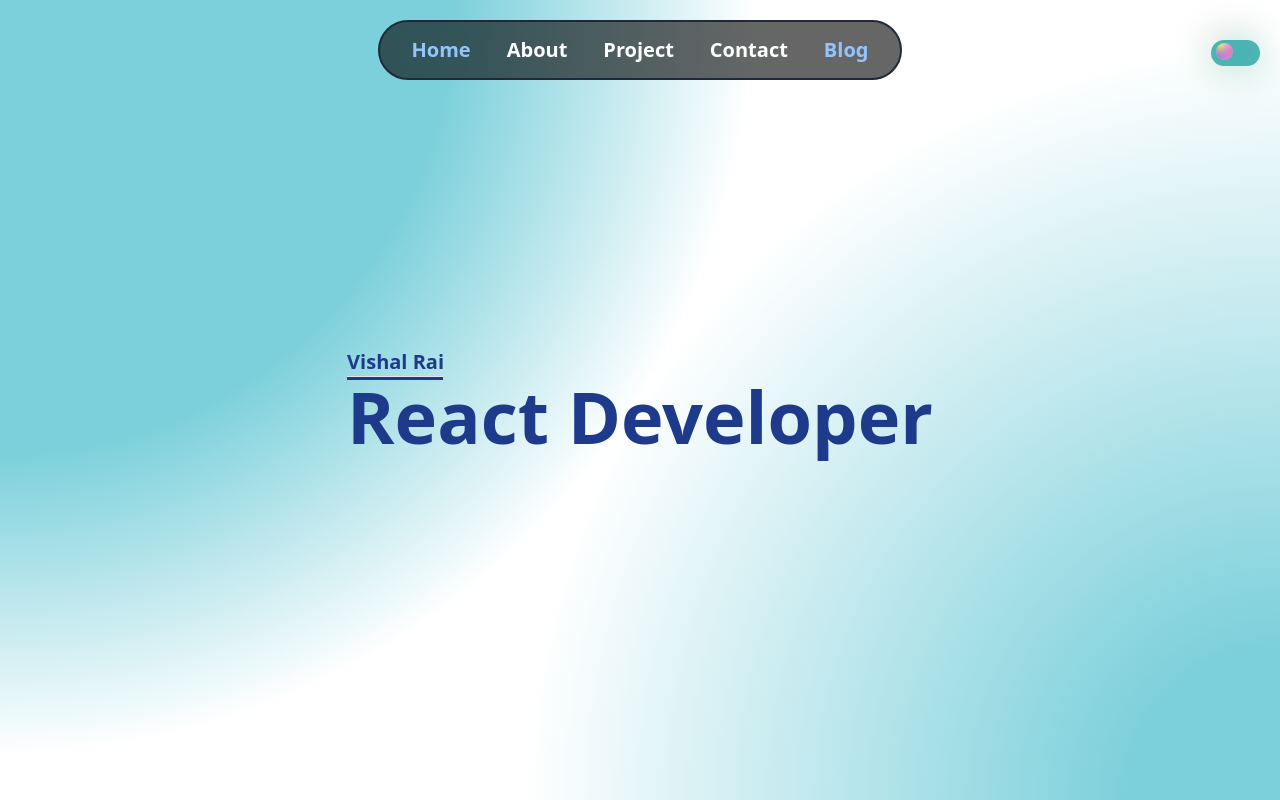
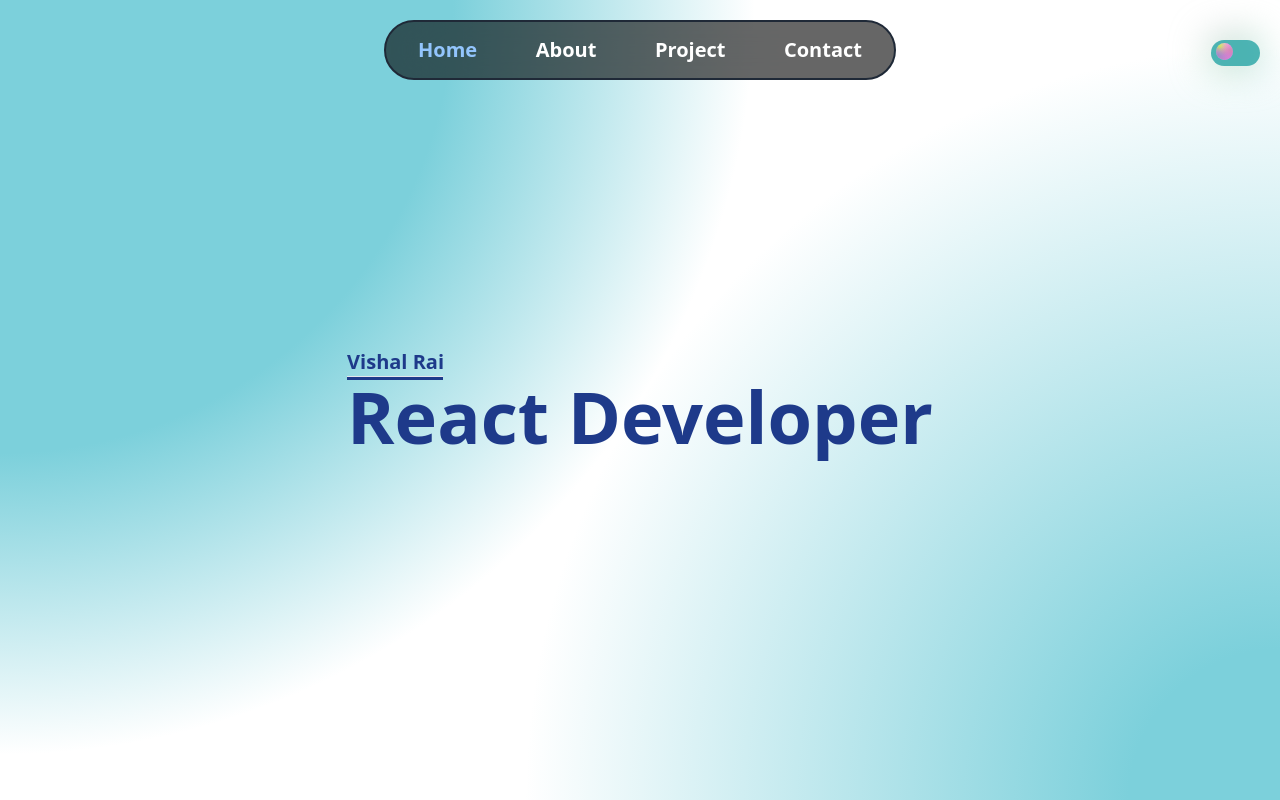
Before and after one commit to Vishalra-i/Portfolio, a React (Vite) app: page / in a window 1280 px wide. Shown: the top 800 px of the page. Built offline with nearby package versions, Linux system fonts and the light colour scheme; a web font is replaced by a local one.

Commit message:
update headlink

```diff
--- a/src/components/Headlink.jsx
+++ b/src/components/Headlink.jsx
@@ -16,9 +16,9 @@ function Headlink() {
                <NavLink to="/contact" className={({isActive})=>` ${isActive ?"text-blue-300 ": "text-white"} text-sm md:text-xl`}>
                   Contact
                </NavLink>
-               <NavLink to="https://bloghunter.vercel.app/" className={({isActive})=>` ${isActive ?"text-blue-300 ": "text-white"} text-sm md:text-xl`}>
+               {/* <NavLink to="https://bloghunter.vercel.app/" className={({isActive})=>` ${isActive ?"text-blue-300 ": "text-white"} text-sm md:text-xl`}>
                   Blog
-               </NavLink>
+               </NavLink> */}
     </>
   )
 }
```
